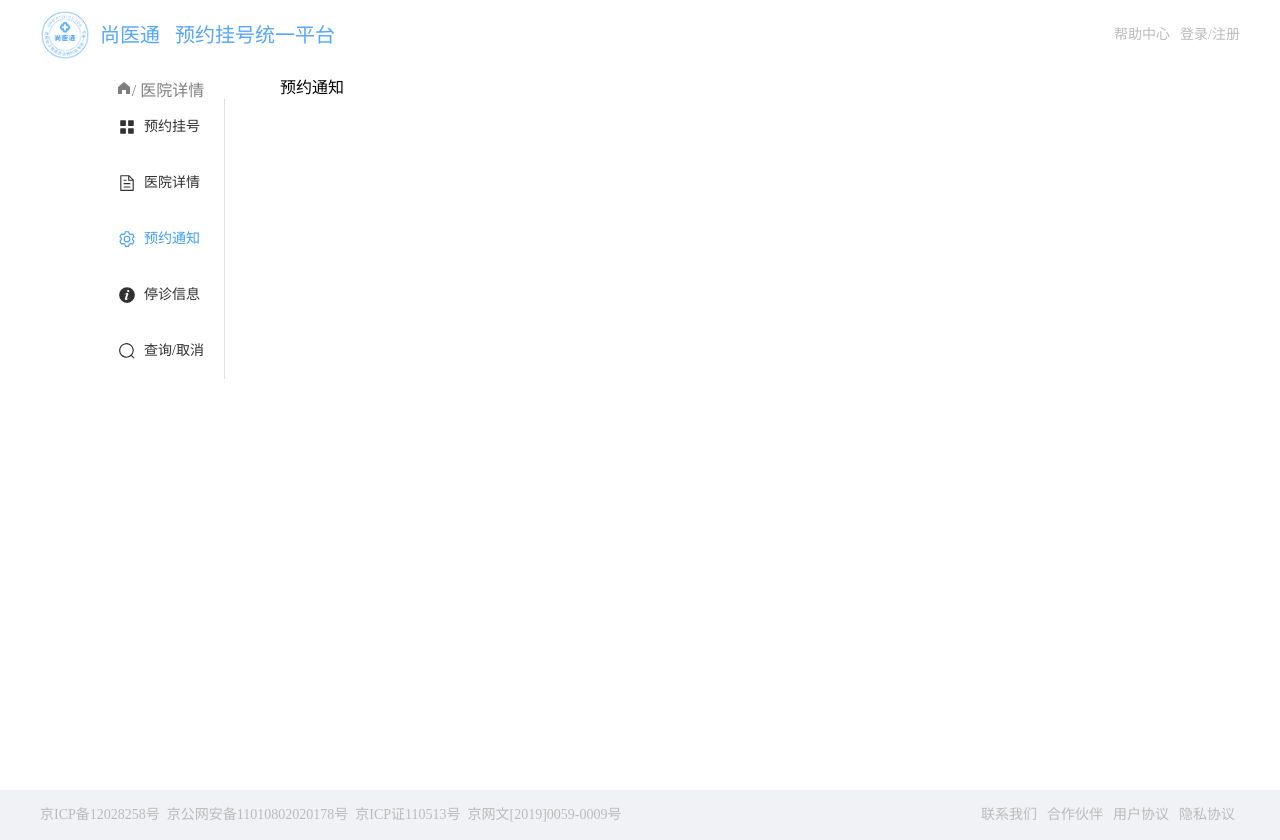
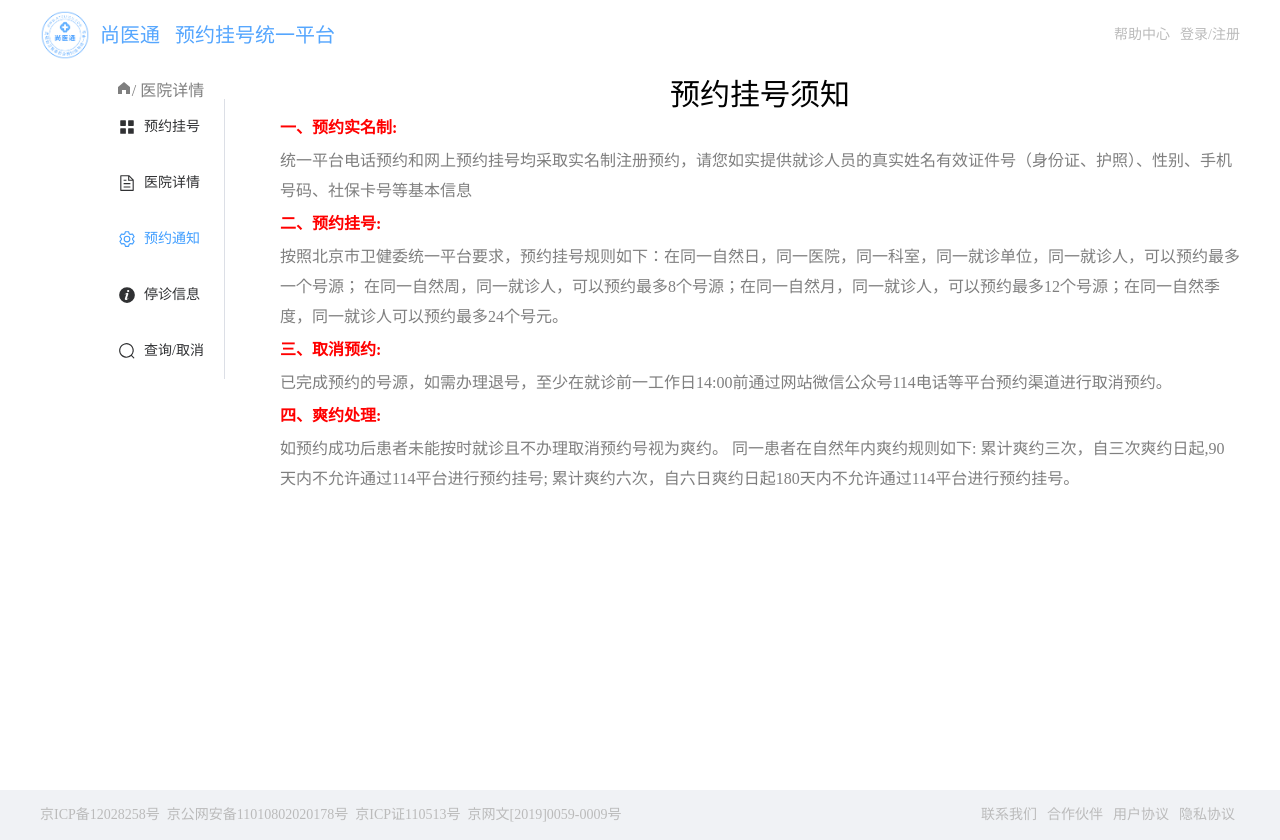
Before and after one commit to StanleyDaiZechariah/medical_booking_service, a Vue app: page /hospital/notice in a window 1280 px wide. Built offline with nearby package versions, Linux system fonts and the light colour scheme; no server answers; the HTML template or start-up script is replaced by a standard one.

Commit message:
完成医院通知、信息查询和停诊信息三个子页面的搭建

```diff
--- a/src/pages/hospital/Hospital.vue
+++ b/src/pages/hospital/Hospital.vue
@@ -68,19 +68,24 @@ import useDetailStore from '@/store/modules/hospitalDetail';
 // 引入路由
 const $router = useRouter();
 // 获取当前的路由信息
-const $route = useRoute() as any;
+const $route = useRoute();
 // 获取仓库对象
 const detailStore = useDetailStore();
 
 
 // 路由切换的回调函数
 const changeActive = (path: string) => {
-  $router.push(path);
+  $router.push({
+    path: path,
+    query: {
+            hoscode: detailStore.hospitalDetail.hospital.hoscode,
+        }
+  });
 }
 
 // 组件挂载完毕，就通知pinia仓库发送获取医院详情的数据，并存储在仓库中
 onMounted(() => {
-  detailStore.getHospitalDetail($route.query.hoscode);
+  detailStore.getHospitalDetail($route.query.hoscode as string);
 });
 
 </script>
--- a/src/pages/hospital/subPages/Close.vue
+++ b/src/pages/hospital/subPages/Close.vue
@@ -1,13 +1,23 @@
 <template>
     <div>
-        停诊信息
+        <div class="info">
+            <h1>{{ hospitalStore.hospitalDetail.hospital?.hosname }}停诊信息</h1>
+            <el-empty description="暂无信息" />
+        </div>
     </div>
 </template>
 
 <script setup lang='ts' name='Close'>
-
+// 引入医院的详情的仓库数据
+import useDetailStore from '@/store/modules/hospitalDetail';
+let hospitalStore = useDetailStore();
 </script>
 
 <style scoped lang='scss'>
-
+    .info {
+        h1 {
+            text-align: center;
+            font-size: 30px;
+        }
+    }
 </style>
--- a/src/pages/hospital/subPages/LookUp.vue
+++ b/src/pages/hospital/subPages/LookUp.vue
@@ -1,13 +1,23 @@
 <template>
     <div>
-        查询取消
+        <div class="info">
+            <h1>{{ hospitalStore.hospitalDetail.hospital?.hosname }}信息查询</h1>
+            <el-empty description="暂无信息" />
+        </div>
     </div>
 </template>
 
-<script setup lang='ts' name='LookUp'>
-
+<script setup lang='ts' name='Close'>
+// 引入医院的详情的仓库数据
+import useDetailStore from '@/store/modules/hospitalDetail';
+let hospitalStore = useDetailStore();
 </script>
 
 <style scoped lang='scss'>
-
+    .info {
+        h1 {
+            text-align: center;
+            font-size: 30px;
+        }
+    }
 </style>
--- a/src/pages/hospital/subPages/Notice.vue
+++ b/src/pages/hospital/subPages/Notice.vue
@@ -1,13 +1,65 @@
 <template>
-    <div>
-        预约通知
+    <div class="notice">
+        <h1 class ="title">{{ hospitalStore.hospitalDetail.hospital?.hosname }}预约挂号须知</h1>
+        <div class="top"></div>
+        <div class="info">
+            <div class="tip">一、预约实名制:</div>
+            <div class="text">
+                统一平台电话预约和网上预约挂号均采取实名制注册预约，请您如实提供就诊人员的真实姓名有效证件号（身份证、护照）、性别、手机号码、社保卡号等基本信息
+            </div>
+
+            <div class="tip">二、预约挂号:</div>
+            <div class="text">
+                按照北京市卫健委统一平台要求，预约挂号规则如下：在同一自然日，同一医院，同一科室，同一就诊单位，同一就诊人，可以预约最多一个号源；
+                在同一自然周，同一就诊人，可以预约最多8个号源；在同一自然月，同一就诊人，可以预约最多12个号源；在同一自然季度，同一就诊人可以预约最多24个号元。
+            </div>
+
+            <div class="tip">三、取消预约:</div>
+            <div class="text">
+                已完成预约的号源，如需办理退号，至少在就诊前一工作日14:00前通过网站微信公众号114电话等平台预约渠道进行取消预约。
+            </div>
+
+            <div class="tip">四、爽约处理:</div>
+            <div class="text">
+                如预约成功后患者未能按时就诊且不办理取消预约号视为爽约。
+                同一患者在自然年内爽约规则如下:
+                累计爽约三次，自三次爽约日起,90天内不允许通过114平台进行预约挂号;
+                累计爽约六次，自六日爽约日起180天内不允许通过114平台进行预约挂号。
+            </div>
+        </div>
     </div>
 </template>
 
 <script setup lang='ts' name='Notice'>
-
+// 引入医院的详情的仓库数据
+import useDetailStore from '@/store/modules/hospitalDetail';
+let hospitalStore = useDetailStore();
 </script>
 
 <style scoped lang='scss'>
+   .notice {
+        .title {
+            text-align: center;
+            font-size: 30px;
+        }
+
+        .top {
+            margin: 10px 0;
+            color: #7f7f7f;
+        }
+
+        .info {
+            .tip {
+                color: red;
+                font-weight: 900;
+            }
+
+            .text {
+                color: #7f7f7f;
+                margin: 10px 0;
+                line-height: 30px;
+            }
+        }
+   }
 
 </style>
```
